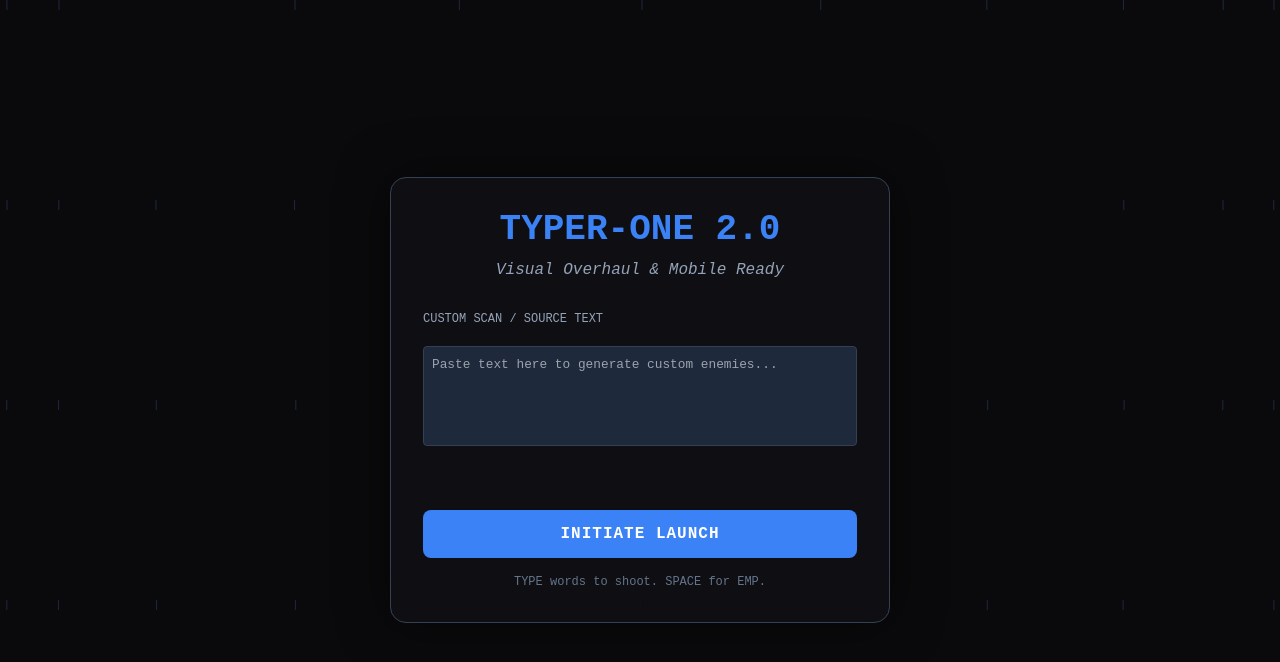
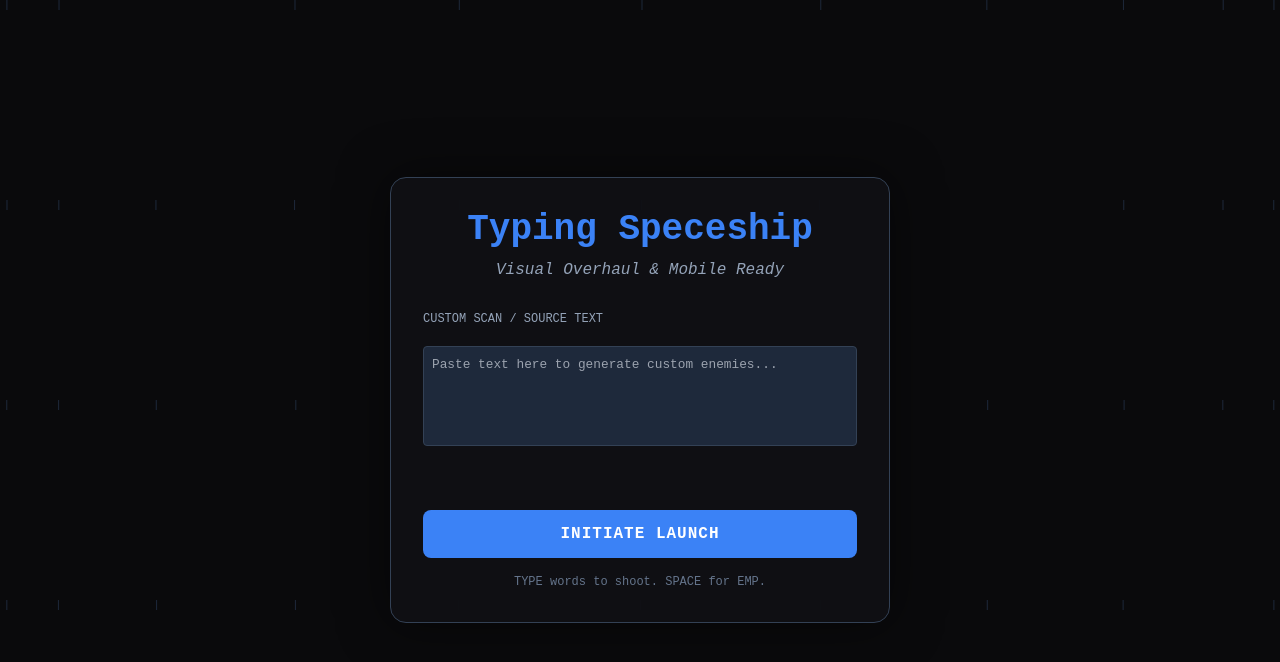
Before and after one commit to mohammadabidhossain/typing-test-game, a plain HTML site: page index.html in a window 1280 px wide. Drawn offline with nearby package versions, Linux system fonts and the light colour scheme.

Commit message:
update some title errors

```diff
--- a/index.html
+++ b/index.html
@@ -3,7 +3,7 @@
 <head>
     <meta charset="UTF-8">
     <meta name="viewport" content="width=device-width, initial-scale=1.0, maximum-scale=1.0, user-scalable=no">
-    <title>Z-Type Clone - Terminal Velocity</title>
+    <title>Typing Velocity</title>
     <script src="https://cdn.tailwindcss.com"></script>
     <style>
         @import url('https://fonts.googleapis.com/css2?family=JetBrains+Mono:wght@400;700&display=swap');
@@ -157,7 +157,7 @@
 
         <!-- Start Screen -->
         <div id="start-screen" class="menu-screen">
-            <h1 class="text-3xl md:text-4xl font-bold mb-2 text-blue-500">TYPER-ONE 2.0</h1>
+            <h1 class="text-3xl md:text-4xl font-bold mb-2 text-blue-500">Typing Speceship</h1>
             <p class="text-slate-400 mb-6 italic">Visual Overhaul & Mobile Ready</p>
 
             <div class="text-left mb-6">
```
